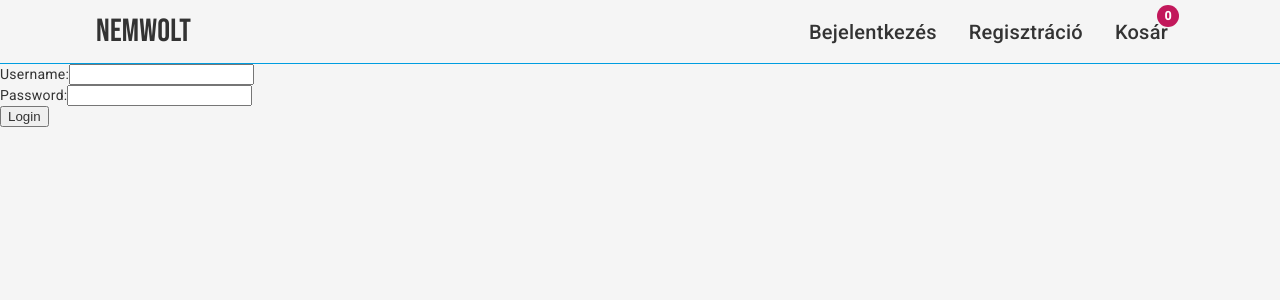
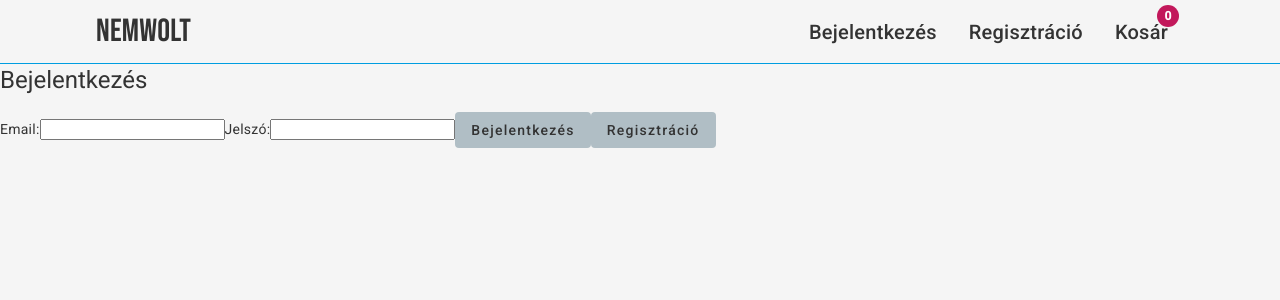
Before and after one commit to DeeAyDan/web_keret_nemWolt, an Angular app: page /login in a window 1280 px wide. Shown: the top 300 px of the page. Built offline with nearby package versions, Linux system fonts and the light colour scheme.

Commit message:
Update login and register pages

```diff
--- a/src/app/pages/login-page/login-page.component.html
+++ b/src/app/pages/login-page/login-page.component.html
@@ -1,11 +1,15 @@
-<form>
-    <div>
-        <label for="username">Username:</label>
-        <input type="text" id="username" name="username" required>
-    </div>
-    <div>
-        <label for="password">Password:</label>
-        <input type="password" id="password" name="password" required>
-    </div>
-    <button type="submit">Login</button>
-</form>
+<div class="login_component">
+    <h1>Bejelentkezés</h1>
+    <span>
+        <label for="email">Email:</label>
+        <input type="text" [formControl]="email">
+    </span>
+    <span>
+        <label for="password">Jelszó:</label>
+        <input type="password" [formControl]="password">
+    </span>
+    <span>
+            <button (click)="login()" mat-flat-button color="accent">Bejelentkezés</button>
+            <button routerLink="/register" mat-flat-button color="accent">Regisztráció</button>
+    </span>
+</div>
--- a/src/app/pages/login-page/login-page.component.ts
+++ b/src/app/pages/login-page/login-page.component.ts
@@ -1,12 +1,25 @@
-import { Component } from '@angular/core';
+import { Component, OnInit } from '@angular/core';
+import { MatButtonModule } from '@angular/material/button';
+import { RouterModule } from '@angular/router';
+import { FormControl, ReactiveFormsModule } from '@angular/forms';
 
 @Component({
   selector: 'app-login-page',
   standalone: true,
-  imports: [],
+  imports: [MatButtonModule, RouterModule, ReactiveFormsModule],
   templateUrl: './login-page.component.html',
   styleUrl: './login-page.component.scss'
 })
-export class LoginPageComponent {
+export class LoginPageComponent implements OnInit{
 
+  email = new FormControl('');
+  password = new FormControl('');
+
+  constructor() {}
+
+  ngOnInit() {}
+
+  login() {
+
+  }
 }
--- a/src/app/pages/register-page/register-page.component.html
+++ b/src/app/pages/register-page/register-page.component.html
@@ -1,19 +1,33 @@
-<form>
+<div class="login_component">
+    <div class="div-flex">
+        <h1>Regisztráció</h1>
+        <form [formGroup]="signUpForm" (ngSubmit)="onSubmit()">
             <div>
-        <label for="name">Name:</label>
-        <input type="text" id="name" formControlName="name" required>
+                <label for="email">Email:</label>
+                <input type="text" formControlName="email">
             </div>
             <div>
-        <label for="email">Email:</label>
-        <input type="email" id="email" formControlName="email" required>
+                <label for="password">Jelszó:</label>
+                <input type="password" formControlName="password">
             </div>
             <div>
-        <label for="password">Password:</label>
-        <input type="password" id="password" formControlName="password" required>
+                <label for="confirmPassword">Jelszó megerősítés:</label>
+                <input type="password" formControlName="confirmPassword">
+            </div>
+            <div formGroupName="name">
+                <div>
+                    <label for="firstName">Keresztnév:</label>
+                    <input type="text" formControlName="firstName">
                 </div>
                 <div>
-        <label for="confirmPassword">Confirm Password:</label>
-        <input type="password" id="confirmPassword" formControlName="confirmPassword" required>
+                    <label for="lastName">Vezetéknév:</label>
+                    <input type="test" formControlName="lastName">
                 </div>
-    <button type="submit" [disabled]="registerForm.invalid">Register</button>
+            </div>
+            <div>
+                <button type="submit" mat-flat-button color="accent">Regisztráció</button>
+                <button (click)="goBack()" mat-flat-button color="accent">Vissza</button>
+            </div>
         </form>
+    </div>
+</div>
--- a/src/app/pages/register-page/register-page.component.ts
+++ b/src/app/pages/register-page/register-page.component.ts
@@ -1,40 +1,38 @@
 import { Component, OnInit } from '@angular/core';
-import { FormBuilder, FormGroup, Validators, AbstractControl, ValidatorFn } from '@angular/forms';
+import { FormControl, FormGroup, ReactiveFormsModule } from '@angular/forms';
+import { Location } from '@angular/common';
 
 @Component({
   selector: 'app-register-page',
   standalone: true,
-  imports: [],
+  imports: [ReactiveFormsModule],
   templateUrl: './register-page.component.html',
   styleUrl: './register-page.component.scss'
 })
 
 export class RegisterComponent implements OnInit {
-  registerForm!: FormGroup;
 
-  constructor(private formBuilder: FormBuilder) { }
+  signUpForm = new FormGroup({
+    email: new FormControl(''),
+    password: new FormControl(''),
+    confirmPassword: new FormControl(''),
+    name: new FormGroup({
+      firstName: new FormControl(''),
+      lastName: new FormControl(''),
+    })
+  });
+
+  constructor(private location: Location) {}
 
   ngOnInit(): void {
-    this.registerForm = this.formBuilder.group({
-      name: ['', Validators.required],
-      email: ['', [Validators.required, Validators.email]],
-      password: ['', [Validators.required, Validators.minLength(6)]],
-      confirmPassword: ['', Validators.required]
-    }, { validator: this.passwordMatchValidator });
+
   }
 
-  passwordMatchValidator: ValidatorFn = (formGroup: AbstractControl): {[key: string]: boolean} | null => {
-    const password = formGroup.get('password');
-    const confirmPassword = formGroup.get('confirmPassword');
-    if (password && confirmPassword && password.value !== confirmPassword.value) {
-      return { 'mismatch': true };
-    }
-    return null;
-  };
+  goBack(){
+    this.location.back();
+  }
 
-  onSubmit(): void {
-    if (this.registerForm.valid) {
-      console.log('Form Submitted', this.registerForm.value);
-    }
+  onSubmit(){
+    console.log(this.signUpForm.value);
   }
 }
```
Lines whose indentation alone changed are shown as unchanged.
